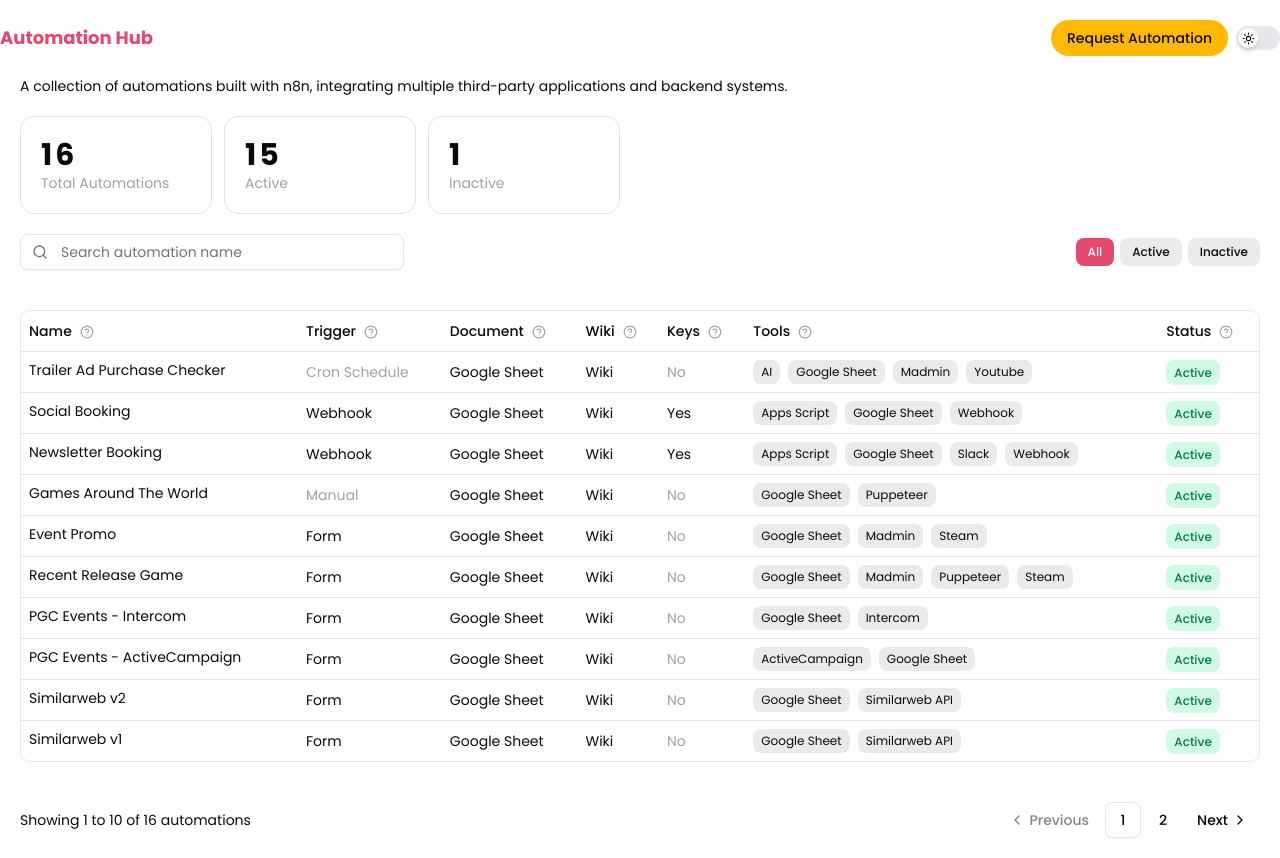
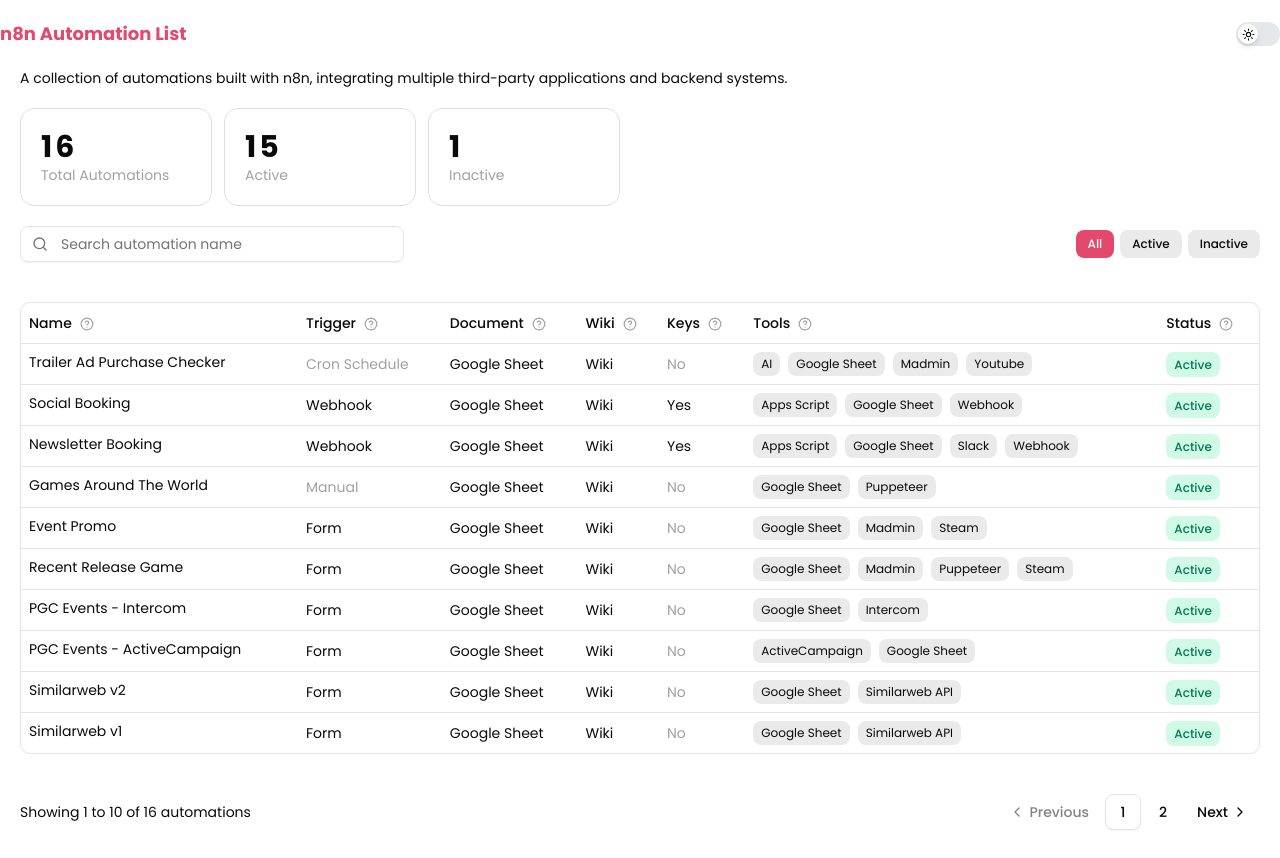
Before and after one commit to KeyMailer/n8n-automations, a React (Vite) app: page / in a window 1280 px wide. Built offline with nearby package versions, Linux system fonts and the light colour scheme.

Commit message:
(rm): request automation btn

```diff
--- a/src/components/navbar/navbar.tsx
+++ b/src/components/navbar/navbar.tsx
@@ -8,18 +8,18 @@
   return (
     <div className="p-5 xl:py-5 xl:px-0 mx-auto 2xl:max-w-7xl flex items-center justify-between ">
       <Link to={"/"} className="font-bold text-lg text-[#E3496D]">
-        Automation Hub
+        n8n Automation List
       </Link>
 
       <div className="flex gap-2 items-center">
-        <a
+        {/* <a
           target="_blank"
           href="https://neightn.indie-demo.com/form/fac08fac-5408-43dc-826f-d942b35ee538"
           rel="noopener noreferrer"
           className="hidden md:block text-sm px-4 py-2 rounded-full font-medium bg-chart-4 dark:bg-white dark:text-black hover:opacity-90"
         >
           Request Automation
-        </a>
+        </a> */}
         <ThemeToggle isDark={isDark} toggleButton={toggleButton} />
       </div>
     </div>
```
